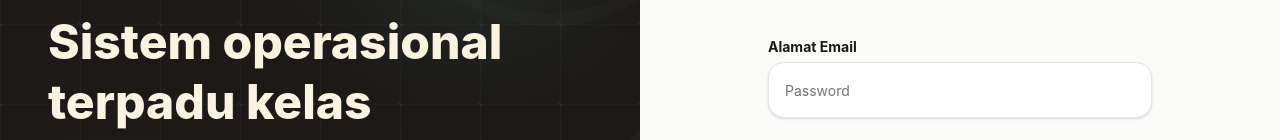
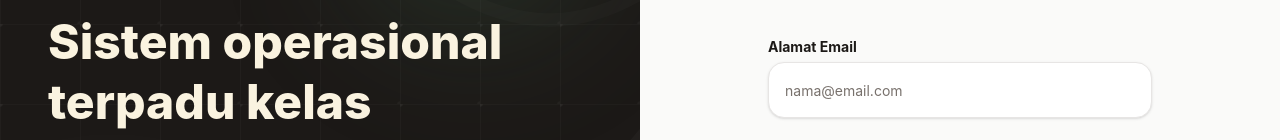
Before and after one commit to WildanFadillah1512/MVP-Frontend, a Next.js app: page /login in a window 1280 px wide. Shown: the part 296-436 px from the top of the page. Built offline with nearby package versions, Linux system fonts and the light colour scheme; no server answers.

Commit message:
Fix login email placeholder

```diff
--- a/src/app/login/page.tsx
+++ b/src/app/login/page.tsx
@@ -106,7 +106,9 @@ export default function LoginPage() {
                     <FormLabel className="text-foreground font-bold">Alamat Email</FormLabel>
                     <FormControl>
                       <Input
-                        placeholder="Password"
+                        type="email"
+                        placeholder="nama@email.com"
+                        autoComplete="email"
                         {...field}
                         className="h-14 rounded-xl bg-card border-border px-4 text-base shadow-sm focus:ring-primary/50 focus:border-primary transition-colors"
                       />
@@ -125,6 +127,7 @@ export default function LoginPage() {
                       <Input
                         type="password"
                         placeholder="Password"
+                        autoComplete="current-password"
                         {...field}
                         className="h-14 rounded-xl bg-card border-border px-4 text-base shadow-sm focus:ring-primary/50 focus:border-primary transition-colors"
                       />
```
